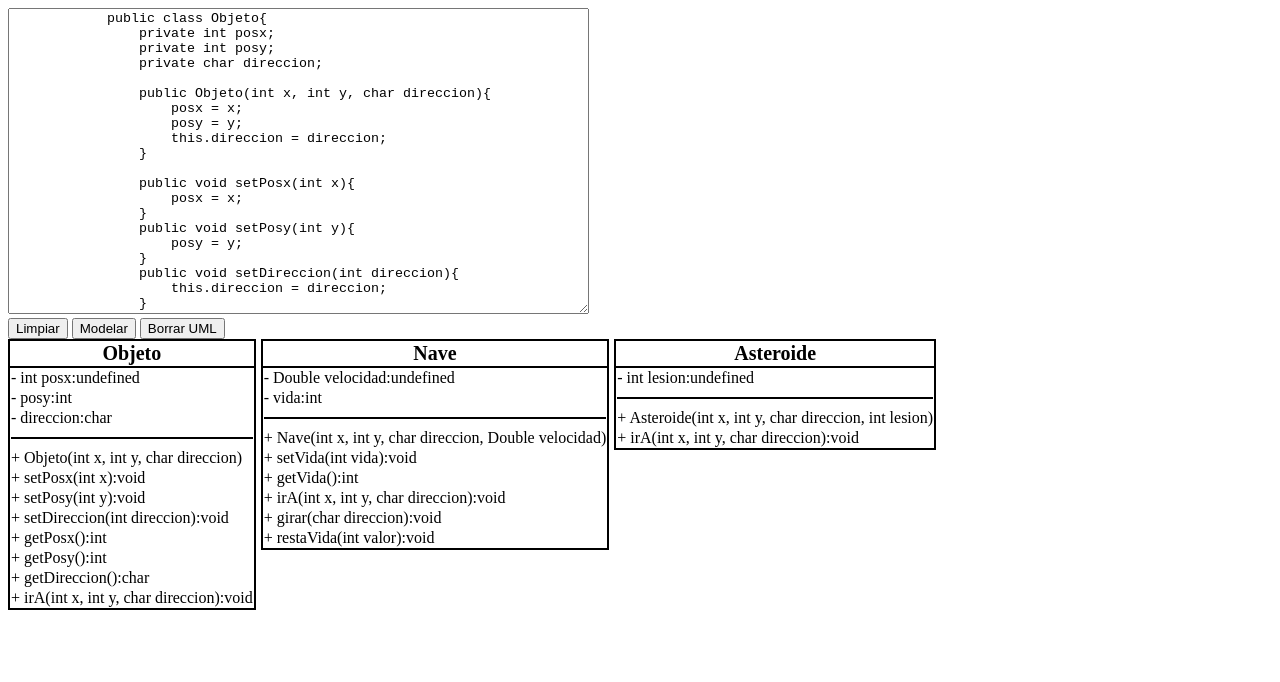
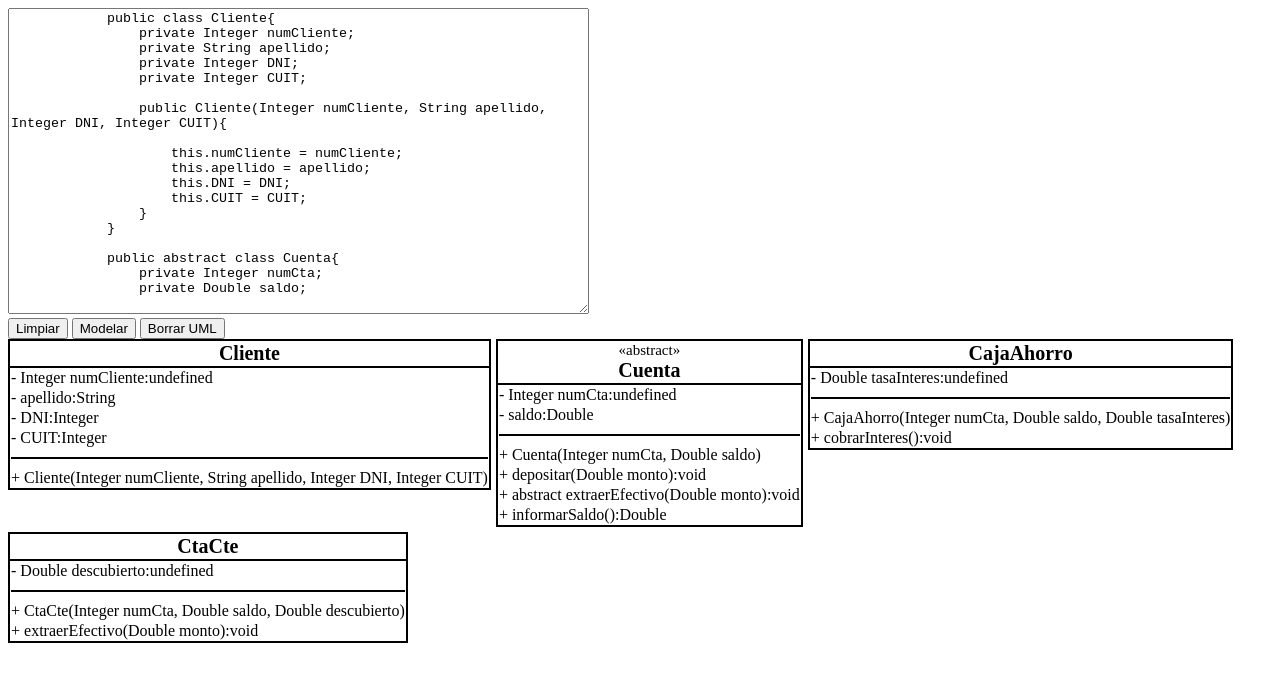
Before and after one commit to LeoRodriguezSalatino/UML, a plain HTML site: page index.html in a window 1280 px wide. Both pictures are taken after a click on the button "Modelar". Drawn offline with Linux system fonts and the light colour scheme.

Commit message:
abstract

```diff
--- a/css/style.css
+++ b/css/style.css
@@ -1,3 +1,8 @@
+*{
+    box-sizing: border-box;
+    /* padding: 0px; */
+    /* margin: 0px; */
+}
 .tablas{
     display: flex;
     gap: 5px;
@@ -14,3 +19,8 @@ th{
 hr{
     border: 1px solid black;
 }
+p{
+    margin: 0px;
+    font-weight: normal;
+    font-size: 15px;
+}
--- a/index.html
+++ b/index.html
@@ -14,87 +14,63 @@
 
         <form action="">
         <textarea name="codigo" id="codigo" cols="70" rows="20">
-            public class Objeto{
-                private int posx;
-                private int posy;
-                private char direccion;
+            public class Cliente{
+                private Integer numCliente;
+                private String apellido;
+                private Integer DNI;
+                private Integer CUIT;
 
-                public Objeto(int x, int y, char direccion){
-                    posx = x;
-                    posy = y;
-                    this.direccion = direccion;
-                }
+                public Cliente(Integer numCliente, String apellido, Integer DNI, Integer CUIT){
 
-                public void setPosx(int x){
-                    posx = x;
-                }
-                public void setPosy(int y){
-                    posy = y;
-                }
-                public void setDireccion(int direccion){
-                    this.direccion = direccion;
-                }
-
-                public int getPosx(){
-                    return posx;
-                }
-                public int getPosy(){
-                    return posy;
-                }
-                public char getDireccion(){
-                    return direccion;
-                }
-
-                public void irA(int x, int y, char direccion){
-                    posx = x;
-                    posy = y;
-                    this.direccion = direccion;
+                    this.numCliente = numCliente;
+                    this.apellido = apellido;
+                    this.DNI = DNI;
+                    this.CUIT = CUIT;
                 }
             }
 
-            public class Nave extends Objeto{
-                private Double velocidad;
-                private int vida;
+            public abstract class Cuenta{
+                private Integer numCta;
+                private Double saldo;
 
-                public Nave(int x, int y, char direccion, Double 	velocidad){
-                    super(x, y, direccion);
-                    this.velocidad = velocidad;
+                public Cuenta(Integer numCta, Double saldo){
+                    this.numCta = numCta;
+                    this.saldo = saldo;
                 }
 
-                public void setVida(int vida){
-                    this.vida = vida;
+                public void depositar(Double monto){
+                    saldo += monto;
                 }
-                public int getVida(){
-                    return vida;
+                public abstract void extraerEfectivo(Double monto){
+                    if ((saldo - monto)>=0) saldo -= monto;
                 }
-                @Overrride
-                //no se si van this en los set y get
-                public void irA(int x, int y, char direccion){
-                    if (getDireccion() != direccion) girar(direccion);
-                    setPosx(x);
-                    setPosy(y);
-                }
-                public void girar(char direccion){
-                    setDireccion(direccion);
-                }
-                public void restaVida(int valor){
-                    setVida(GetVida() - valor);
+                public Double informarSaldo(){
+                    return saldo;
                 }
             }
 
-            public class Asteroide{
-                private int lesion;
+            public class CajaAhorro extends Cuenta(){
+                private Double tasaInteres;
 
-                public Asteroide(int x, int y, char direccion, int lesion){
-                    super(x, y, direccion);
-                    this.lesion = lesion;
+                public CajaAhorro(Integer numCta, Double saldo, Double tasaInteres){
+                    super(numCta, saldo);
+                    this.tasaInteres = tasaInteres;
                 }
-                // al pedo este mepa????
-                @Overrride
-                public void irA(int x, int y, char direccion){
-                    setPosx(x);
-                    setPosy(y);
-                    setDireccion(direccion);
+                public void cobrarInteres(){
+                    saldo += tasaInteres*saldo;
+                }
+            }
+
+            public class CtaCte extends Cuenta(){
+                private Double descubierto;
+
+                public CtaCte(Integer numCta, Double saldo, Double descubierto){
+                    super(numCta, saldo);
+                    this.descubierto = descubierto;
+                }
+                @override
+                public void extraerEfectivo(Double monto){
+                    if (((saldo+descubierto) - monto)>=0) saldo -= monto;
                 }
             }
         </textarea>
--- a/uml.js
+++ b/uml.js
@@ -145,7 +145,7 @@ function clase(linea) {
 
 function propiedad(linea, m) {
 	// if (m === 2) console.log(linea);
-	if (m === 2 && linea.includes('{')) ignorar = true;
+	if (m === 2 && linea.includes('{') && !linea.includes('}')) ignorar = true;
 	let n = cuadros.length-1;
 
 	cuadros[n][m].push(new Object());
@@ -155,25 +155,29 @@ function propiedad(linea, m) {
 	linea = linea.substring(linea.search('p'), linea.length)
 	cuadros[n][m][b].p = linea.substring(linea, linea.search(' '));
 
+	if (m === 2 && linea.includes('abstract')){
+		cuadros[n][m][b].abstracto = true;
+		linea = linea.substring(0, linea.search('abstract')-1)+linea.substring(linea.search('abstract') + 'abstract'.length, linea.length);
+	}
+
 	if (b > 0) {
 	linea = linea.substring(linea.search(' ')+1, linea.length);
 	cuadros[n][m][b].tipo = linea.substring(0, linea.search(' '));
 	}
 
 	cuadros[n][m][b].nombre = linea.substring(linea.search(' ')+1, linea.length-1);
-	// console.log(cuadros[n][m]);
 }
 
-// console.log(cuadros[0][1]);
 function dibujarCuadro(objeto) {
 	let aux = `
 	<table class="default" >
 		<tr>
-    		<th>${objeto[0].nombre}</th>
+			<th>${(objeto[0].abstracto) ? '<p>«abstract»</p>' : ''}
+			${objeto[0].nombre}</th>
  		</tr>`;
 	objeto[1].forEach((linea) => aux += `<tr><td>${(linea.p === 'private') ? '-' : '+'} ${linea.nombre}:${linea.tipo}</td></tr>`);
 	aux +=	`<tr><td><hr></td></tr>`
-	objeto[2].forEach((linea) => aux += `<tr><td>${(linea.p === 'private') ? '-' : '+'} ${linea.nombre}${(linea.tipo) ? ':'+linea.tipo : ''}</td></tr>`);
+	objeto[2].forEach((linea) => aux += `<tr><td>${(linea.p === 'private') ? '-' : '+'} ${(linea.abstracto) ? 'abstract ' : ''}${linea.nombre}${(linea.tipo) ? ':'+linea.tipo : ''}</td></tr>`);
 	aux +=`</table>`;
 	document.querySelector('.tablas').innerHTML += aux;
 }
```
